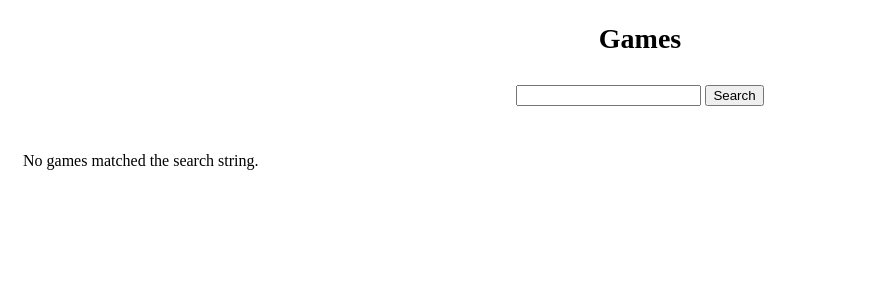
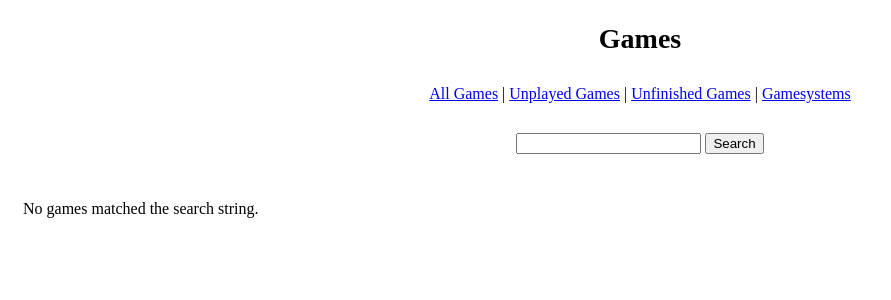
Before and after one commit to balle/py-game-collection, a Django app: page / in a window 1280 px wide. Shown: the top 300 px of the page, without its empty margins (0-891 px from the left). Run offline with Django 3.2, Linux system fonts and the light colour scheme; data that the repository does not hold is empty.

Commit message:
added navigation + gamesystem list template

```diff
--- a/gaming/static/css/style.css
+++ b/gaming/static/css/style.css
@@ -20,7 +20,8 @@ img {
     }
 
     nav {
-        text-align: left;
+        text-align: center;
+        padding: 15px;
     }
 
     .search {
--- a/gaming/templates/base.html
+++ b/gaming/templates/base.html
@@ -12,6 +12,13 @@
       {% block header %}{% endblock %}
     </header>
 
+    <nav>
+      <a href="{% url "index" %}">All Games</a> |
+      <a href="{% url "games_unplayed" %}">Unplayed Games</a> |
+      <a href="{% url "games_unfinished" %}">Unfinished Games</a> |
+      <a href="{% url "gamesystems" %}">Gamesystems</a>
+    </nav>
+
     <div class="search">
       <form action="{% url "search" %}" method="post">
           {% csrf_token %}
@@ -20,14 +27,9 @@
       </form>
     </div>
 
-
-<!--
-  <nav><a>Link1|</a><a>Link2</a></nav>
--->
-
-  <main>
-    {% block content %}{% endblock %}
-  </main>
+    <main>
+      {% block content %}{% endblock %}
+    </main>
 
 <!--
     <footer>Dies ist die Fussnote</footer>
--- a/gaming/templates/game/list.html
+++ b/gaming/templates/game/list.html
@@ -23,7 +23,7 @@ Games
             <td>{{ game.name }}</td>
             <td>
                 {% for gamesystem in game.gamesystems.all %}
-                    <a href="{% url 'gamesystem' gamesystem.id %}">{{ gamesystem.name }}</a><br/>
+                    <a href="{% url 'gamesystem_detail' gamesystem.id %}">{{ gamesystem.name }}</a><br/>
                 {% endfor %}
             </td>
             <td>{{ game.played }}</td>
--- /dev/null
+++ b/gaming/templatetags/gaming_extras.py
@@ -0,0 +1,5 @@
+from django.template.defaulttags import register
+
+@register.filter
+def get_value_from_dict(dictionary, key):
+    return dictionary.get(key)
--- a/gaming/urls.py
+++ b/gaming/urls.py
@@ -5,6 +5,9 @@ from . import views
 urlpatterns = [
     path('', views.index, name='index'),
     path('game/<int:pk>/', views.DetailView.as_view(), name='detail'),
-    path('gamesystem/<int:gamesystem_id>/', views.gamesystem, name='gamesystem'),
-    path('game/search', views.search, name='search'),
+    path('games/unplayed', views.games_unplayed, name='games_unplayed'),
+    path('games/unfinished', views.games_unfinished, name='games_unfinished'),
+    path('gamesystems/', views.gamesystems, name='gamesystems'),
+    path('gamesystem/<int:gamesystem_id>/', views.gamesystem_detail, name='gamesystem_detail'),
+    path('games/search', views.search, name='search'),
 ]
--- a/gaming/views.py
+++ b/gaming/views.py
@@ -14,6 +14,26 @@ def list_view(request, games=None):
 
     return render(request, 'game/list.html', { 'games': games })
 
+def games_unplayed(request):
+    games = []
+
+    try:
+        games = Game.objects.filter(played=False).order_by('name')
+    except (KeyError, Game.DoesNotExist):
+        pass
+
+    return list_view(request, games)
+
+def games_unfinished(request):
+    games = []
+
+    try:
+        games = Game.objects.filter(finished=False).order_by('name')
+    except (KeyError, Game.DoesNotExist):
+        pass
+
+    return list_view(request, games)
+
 def search(request):
     games = []
 
@@ -28,7 +48,17 @@ class DetailView(generic.DetailView):
     model = Game
     template_name = 'game/detail.html'
 
-def gamesystem(request, gamesystem_id):
+def gamesystems(request):
+    gamesystems = Gamesystem.objects.all().order_by('name')
+    no_of_games = {}
+
+    for gamesystem in gamesystems:
+        no_of_games[gamesystem.id] = gamesystem.game_set.all().count()
+
+    return render(request, 'gamesystem/list.html', { 'gamesystems': gamesystems,
+                                                      'no_of_games': no_of_games })
+
+def gamesystem_detail(request, gamesystem_id):
     gamesystem = get_object_or_404(Gamesystem, pk=gamesystem_id)
     return render(request, 'gamesystem/detail.html', { 'gamesystem': gamesystem,
                                                        'games': gamesystem.game_set.all().order_by('name')})
```
Also changed, not shown: gaming/templates/gamesystem/list.html (added, +24 -0 lines), gaming/tests.py (+17 -2 lines), README.md, gaming/templatetags/__init__.py (added).
